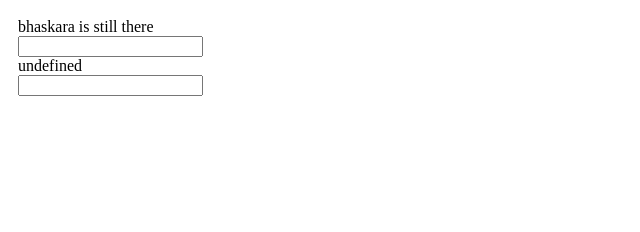
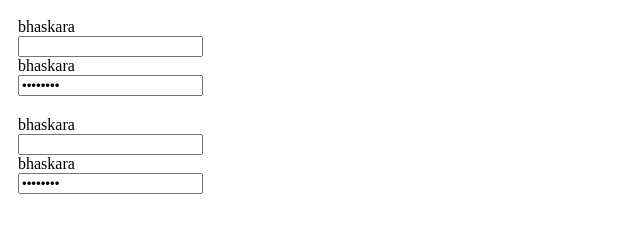
Before and after one commit to thebhaskara/pakkajs, a plain HTML site: page test.html in a window 1280 px wide. Shown: the whole page, without its empty margins (0-640 px from the left). Drawn offline with Linux system fonts and the light colour scheme.

Commit message:
some cleanup

```diff
--- a/src/MakeComponent.js
+++ b/src/MakeComponent.js
@@ -8,47 +8,48 @@
     }
 }(this, function() {
 
-    var componentNameCounter = 0;
-    var componentIdCounter = 0;
-    //var bodyEl = document.getElementsByTagName('body')[0];
-    var headEl = document.getElementsByTagName('head')[0];
-    var each = _.each;
+    var componentNameCounter = 0,
+        componentIdCounter = 0,
+        headEl = document.getElementsByTagName('head')[0],
+        each = _.each,
+        isUndefined = _.isUndefined,
+        isObject = _.isObject;
 
-    var tempDiv = document.createElement('div');
-    var eventsList = ["abort", "beforecopy", "beforecut", "beforepaste", "blur", "cancel", "canplay", "canplaythrough", "change", "click", "close", "contextmenu", "copy", "cuechange", "cut", "dblclick", "drag", "dragend", "dragenter", "dragleave", "dragover", "dragstart", "drop", "durationchange", "emptied", "ended", "error", "focus", "input", "invalid", "keydown", "keypress", "keyup", "load", "loadeddata", "loadedmetadata", "loadstart", "mousedown", "mouseenter", "mouseleave", "mousemove", "mouseout", "mouseover", "mouseup", "mousewheel", "paste", "pause", "play", "playing", "progress", "ratechange", "reset", "resize", "scroll", "search", "seeked", "seeking", "select", "selectstart", "show", "stalled", "submit", "suspend", "timeupdate", "toggle", "volumechange", "waiting", "webkitfullscreenchange", "webkitfullscreenerror", "wheel"];
+    var eventsList = [
+        "abort", "beforecopy", "beforecut", "beforepaste",
+        "blur", "cancel", "canplay", "canplaythrough", "change", "click",
+        "close", "contextmenu", "copy", "cuechange", "cut", "dblclick",
+        "drag", "dragend", "dragenter", "dragleave", "dragover", "dragstart",
+        "drop", "durationchange", "emptied", "ended", "error", "focus",
+        "input", "invalid", "keydown", "keypress", "keyup", "load",
+        "loadeddata", "loadedmetadata", "loadstart", "mousedown", "mouseenter",
+        "mouseleave", "mousemove", "mouseout", "mouseover", "mouseup",
+        "mousewheel", "paste", "pause", "play", "playing", "progress",
+        "ratechange", "reset", "resize", "scroll", "search", "seeked",
+        "seeking", "select", "selectstart", "show", "stalled", "submit",
+        "suspend", "timeupdate", "toggle", "volumechange", "waiting",
+        "webkitfullscreenchange", "webkitfullscreenerror", "wheel"
+    ];
 
-    // addClass function from youmightnotneedjquery.com
-    var addClass = function(el, className) {
-        if (el.classList) {
-            addClass = function(el, className) {
-                el.classList.add(className);
-            }
+    var definitelyGetString = function(value) {
+        if (isUndefined(value)) {
+            return '';
+        } else if (isObject(value)) {
+            return JSON.stringify(value);
         } else {
-            addClass = function(el, className) {
-                el.className += ' ' + className;
-            }
+            return value;
         }
-        addClass(el, className);
-    };
+    }
+
 
     var MakeComponent = function(options) {
         var componentName = options.name ||
             'component-' + componentNameCounter++;
 
-        // personal stylesheet adding function
-        var addStyleSheet = function() {
-            if (options.css) {
-                var styleEl = document.createElement('style');
-                styleEl.innerHTML = options.css;
-                headEl.appendChild(styleEl);
-            }
-            // making it work for only one time per component
-            addStyleSheet = function() {};
-        }
 
         return function() {
 
-            addStyleSheet();
+            addStyleSheet(options);
 
             var that = this,
                 properties = that.$properties = {};
@@ -59,26 +60,10 @@
 
             that.set = function(prop, value) {
                 properties[prop] = value;
-                evaluatePropertyBindings(prop, value);
+                evaluatePropertyBindings(that, prop, value);
             };
 
-            var propertyBindings = that.$propertyBindings = {};
-
-            // binding evaluator
-            var evaluatePropertyBindings = function(prop, value) {
-                if (prop) {
-                    var bindingsList = propertyBindings[prop];
-                    each(bindingsList, function(bindingCallback) {
-                        bindingCallback(value);
-                    })
-                } else {
-                    // in case prop is not provided
-                    // evaluates everything
-                    each(propertyBindings, function(list, propName) {
-                        evaluatePropertyBindings(propName, that.get(propName));
-                    })
-                }
-            }
+            that.$propertyBindings = {};
 
             // setting elements
             var div = document.createElement('div');
@@ -92,23 +77,69 @@
                 addClass(element, componentName);
 
                 // generates property bindings
-                MakeComponent.linkBinders(element, that);
+                linkBinders(element, that);
 
                 // attaching known events
-                MakeComponent.attachEvents(element, that);
+                attachEvents(element, that);
             });
 
             // initializing the controller
             var component = new options.controller(that);
 
             // evaluate all bindings after controller initialization
-            evaluatePropertyBindings();
+            evaluatePropertyBindings(that);
         }
     }
 
+    // binding evaluator
+    var evaluatePropertyBindings = MakeComponent.evaluatePropertyBindings = function(that, prop, value) {
+        if (isUndefined(prop)) {
+            // in case prop is not provided
+            // evaluates everything
+            each(that.$propertyBindings, function(list, propName) {
+                evaluatePropertyBindings(that, propName, that.get(propName));
+            })
+        } else {
+            each(that.$propertyBindings[prop], function(bindingCallback) {
+                bindingCallback(value);
+            })
+        }
+    }
 
-    MakeComponent.linkBinders = function(element, that) {
-        each(MakeComponent.binders, function(callback, name) {
+    // personal stylesheet adding function
+    var addStyleSheet = MakeComponent.addStyleSheet = function(options) {
+        if (options.css) {
+            var styleEl = document.createElement('style');
+            styleEl.innerHTML = options.css;
+            headEl.appendChild(styleEl);
+        }
+        // making it work for only one time per component
+        addStyleSheet = function() {};
+    }
+
+    // addClass function from youmightnotneedjquery.com
+    var addClass = MakeComponent.addClass = function(el, className) {
+        if (el.classList) {
+            addClass = function(el, className) {
+                el.classList.add(className);
+            }
+        } else {
+            addClass = function(el, className) {
+                el.className += ' ' + className;
+            }
+        }
+        addClass(el, className);
+    };
+
+    // empty function from youmightnotneedjquery.com
+    var empty = MakeComponent.empty = function(el) {
+        while (el.firstChild) {
+            el.removeChild(el.firstChild);
+        }
+    };
+
+    var linkBinders = MakeComponent.linkBinders = function(element, that) {
+        each(binders, function(callback, name) {
             var els = element.querySelectorAll('[' + name + ']');
             each(els, function(el) {
                 var prop = el.getAttribute(name);
@@ -119,7 +150,7 @@
         });
     };
 
-    MakeComponent.attachEvent = function(event, element, handler) {
+    var attachEvent = MakeComponent.attachEvent = function(event, element, handler) {
         if (element.addEventListener) { // DOM standard
             attachEvent = function(event, element, handler) {
                 element.addEventListener(event, handler, false)
@@ -132,7 +163,7 @@
         attachEvent(event, element, handler);
     }
 
-    MakeComponent.attachEvents = function(element, that) {
+    var attachEvents = MakeComponent.attachEvents = function(element, that) {
         each(eventsList, function(name) {
             var els = element.querySelectorAll('[' + name + '-handle]');
             each(els, function(el) {
@@ -144,35 +175,44 @@
         });
     };
 
-    MakeComponent.binders = {};
-    MakeComponent.addBinder = function(name, callback) {
-        MakeComponent.binders[name] = callback;
+    var binders = MakeComponent.binders = {};
+    var addBinder = MakeComponent.addBinder = function(name, callback) {
+        binders[name] = callback;
     };
 
-    MakeComponent.addBinder('bind-text', function(el, prop, that) {
+    addBinder('bind-text', function(el, prop, that) {
         return function(value) {
-            el.innerText = value;
+            el.innerText = definitelyGetString(value);
         }
     });
 
-    MakeComponent.addBinder('bind-html', function(el, prop, that) {
+    addBinder('bind-html', function(el, prop, that) {
         return function(value) {
-            el.innerHTML = value;
+            el.innerHTML = definitelyGetString(value);
         }
     });
 
-    MakeComponent.addBinder('bind-property', function(el, prop, that) {
+    addBinder('bind-property', function(el, prop, that) {
         var handler = function(event) {
             that.set(prop, event.target.value);
         }
-        MakeComponent.attachEvent('change', el, handler);
-        MakeComponent.attachEvent('keydown', el, handler);
-        MakeComponent.attachEvent('paste', el, handler);
-        MakeComponent.attachEvent('blur', el, handler);
-        MakeComponent.attachEvent('focus', el, handler);
+        attachEvent('change', el, handler);
+        attachEvent('keyup', el, handler);
+        attachEvent('paste', el, handler);
         return function(value) {
-            if (el.value) {
+            if (!isUndefined(value)) {
                 el.value = value;
+            }
+        }
+    });
+
+    addBinder('bind-component', function(el, prop, that) {
+        return function(value) {
+            if (!isUndefined(value)) {
+                empty(el);
+                each(value.$elements, function(element) {
+                    el.appendChild(element);
+                })
             }
         }
     });
--- a/test.html
+++ b/test.html
@@ -30,14 +30,13 @@
             '</div>',
         css: '.login-component{ padding:10px; } .login-component label{ display: block;}',
         controller: function(that) {
-            //var that = this;
             that.set('asd', 'bhaskara');
-            setTimeout(function() {
-                that.set('asd', 'bhaskara is still there');
-            }, 2000);
             that.changetext = function(event) {
                 that.set('asd', event.target.value);
             }
+            setTimeout(function() {
+                that.set('password', 'bhaskara');
+            }, 3000);
         }
     });
     var bodyEl = document.getElementsByTagName('body')[0];
@@ -46,6 +45,11 @@
     for (var i = 0; i < len; i++) {
         bodyEl.appendChild(login.$elements[i]);
     }
+    var login1 = new LoginComponent();
+    var len1 = login1.$elements.length;
+    for (i = 0; i < len1; i++) {
+        bodyEl.appendChild(login1.$elements[i]);
+    }
     </script>
 </body>
 
```
